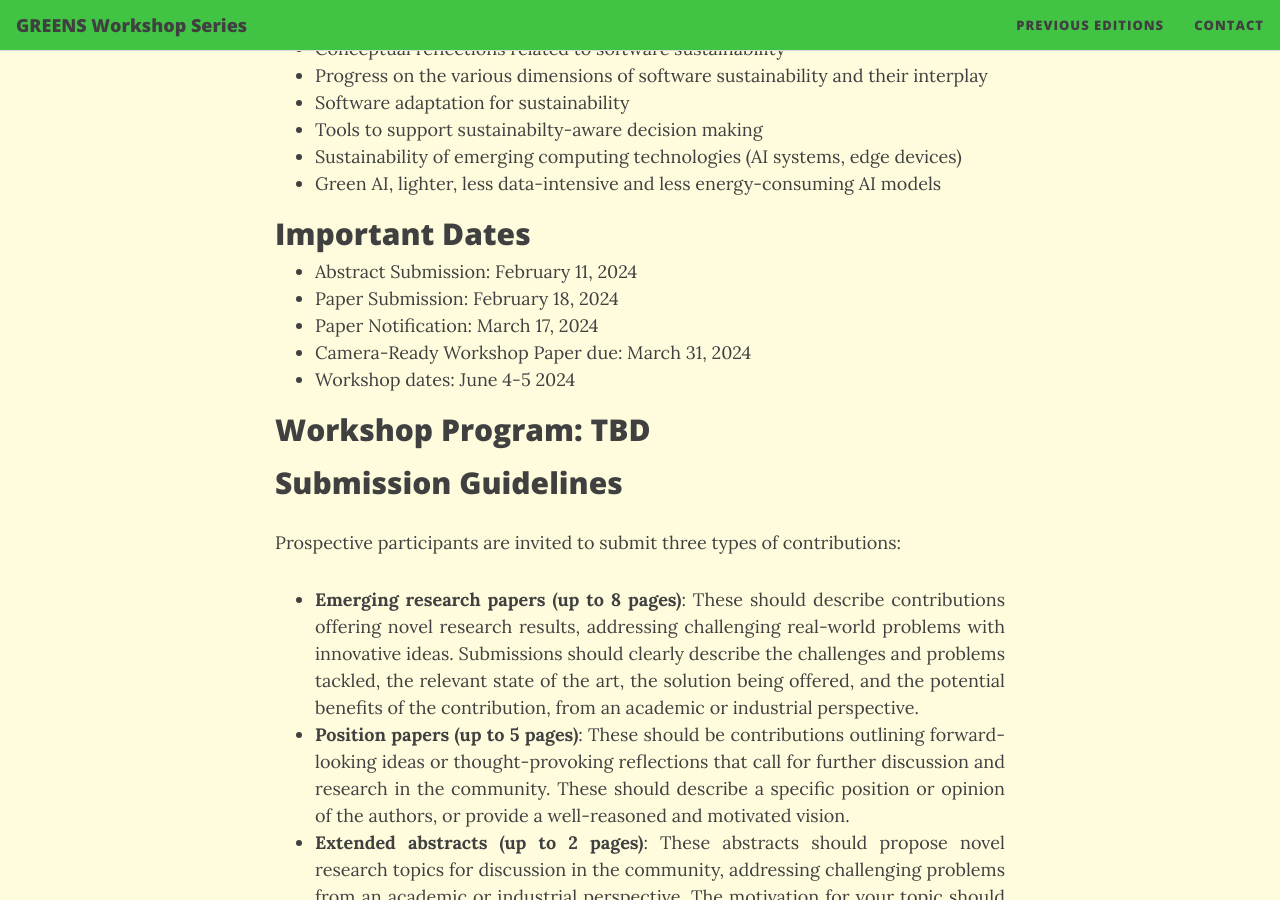
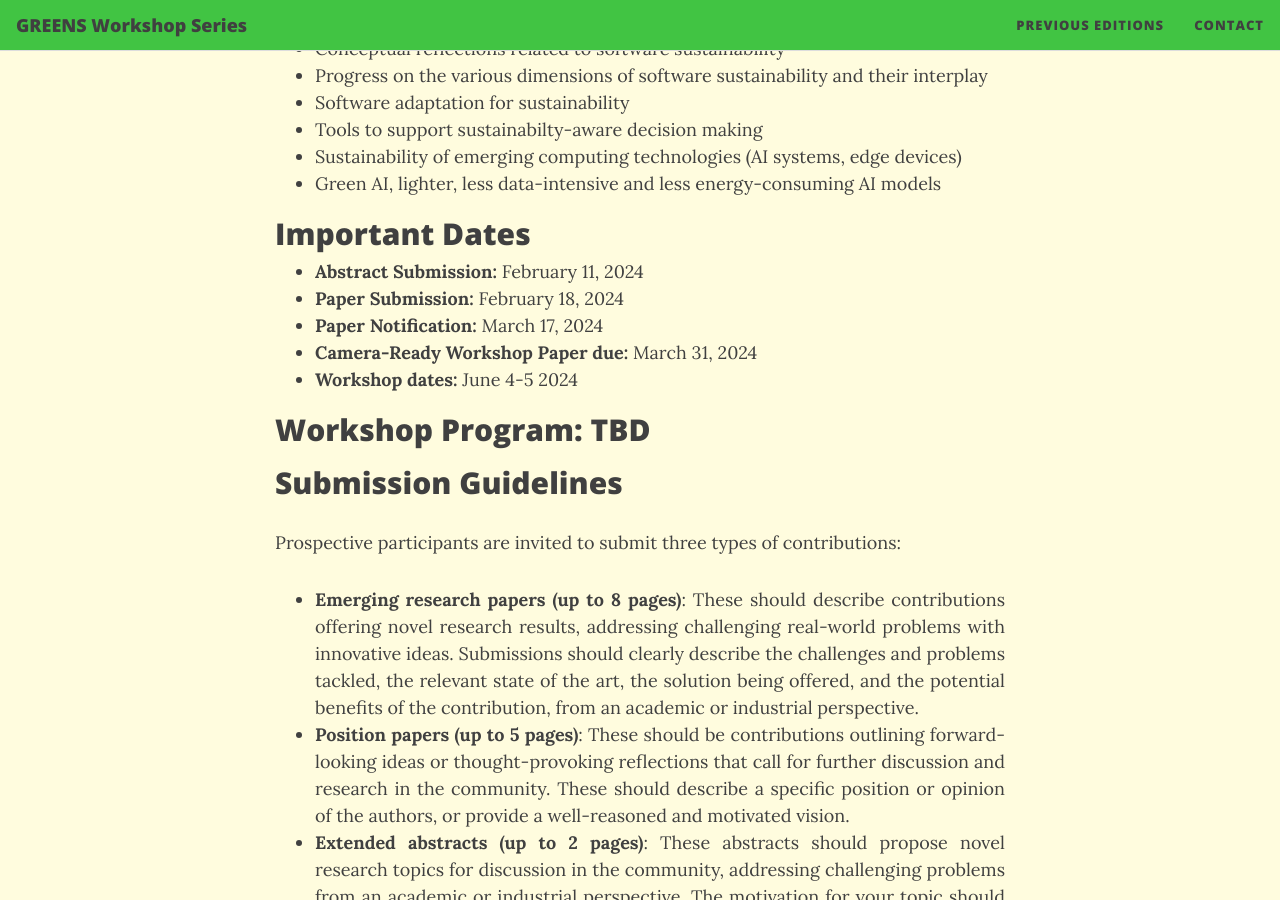
Before and after one commit to greensworkshop/greensworkshop.github.io, a Jekyll site: the page built from index.html, in a window 1280 px wide and 900 px high, scrolled down 1331 px. Built offline with Jekyll 4.4.1, drawn with Linux system fonts in a browser that asks for light colours; nearby versions of some CDN libraries; the list of posts is cut into pages by our own code; some of the changed text lies outside the part shown.

Commit message:
adding bold text

```diff
--- a/index.html
+++ b/index.html
@@ -51,11 +51,11 @@ sustainability:</p>
 
 <h2 id="important-dates">Important Dates</h2>
 <ul>
-	<li>Abstract Submission: February 11, 2024</li>
-	<li>Paper Submission: February 18, 2024</li>
-	<li>Paper Notification: March 17, 2024</li>
-	<li>Camera-Ready Workshop Paper due: March 31, 2024</li>
-	<li>Workshop dates: June 4-5 2024</li>
+		<li><b>Abstract Submission:</b> February 11, 2024</li>
+	<li><b>Paper Submission: </b> February 18, 2024</li>
+	<li><b>Paper Notification: </b> March 17, 2024</li>
+	<li><b>Camera-Ready Workshop Paper due: </b> March 31, 2024</li>
+	<li><b>Workshop dates: </b> June 4-5 2024</li>
 </ul>
 
 <h2 id="workshop-program">Workshop Program: TBD</h2>
```
Also changed, not shown: other parts of index.html (+3 -3 lines).
